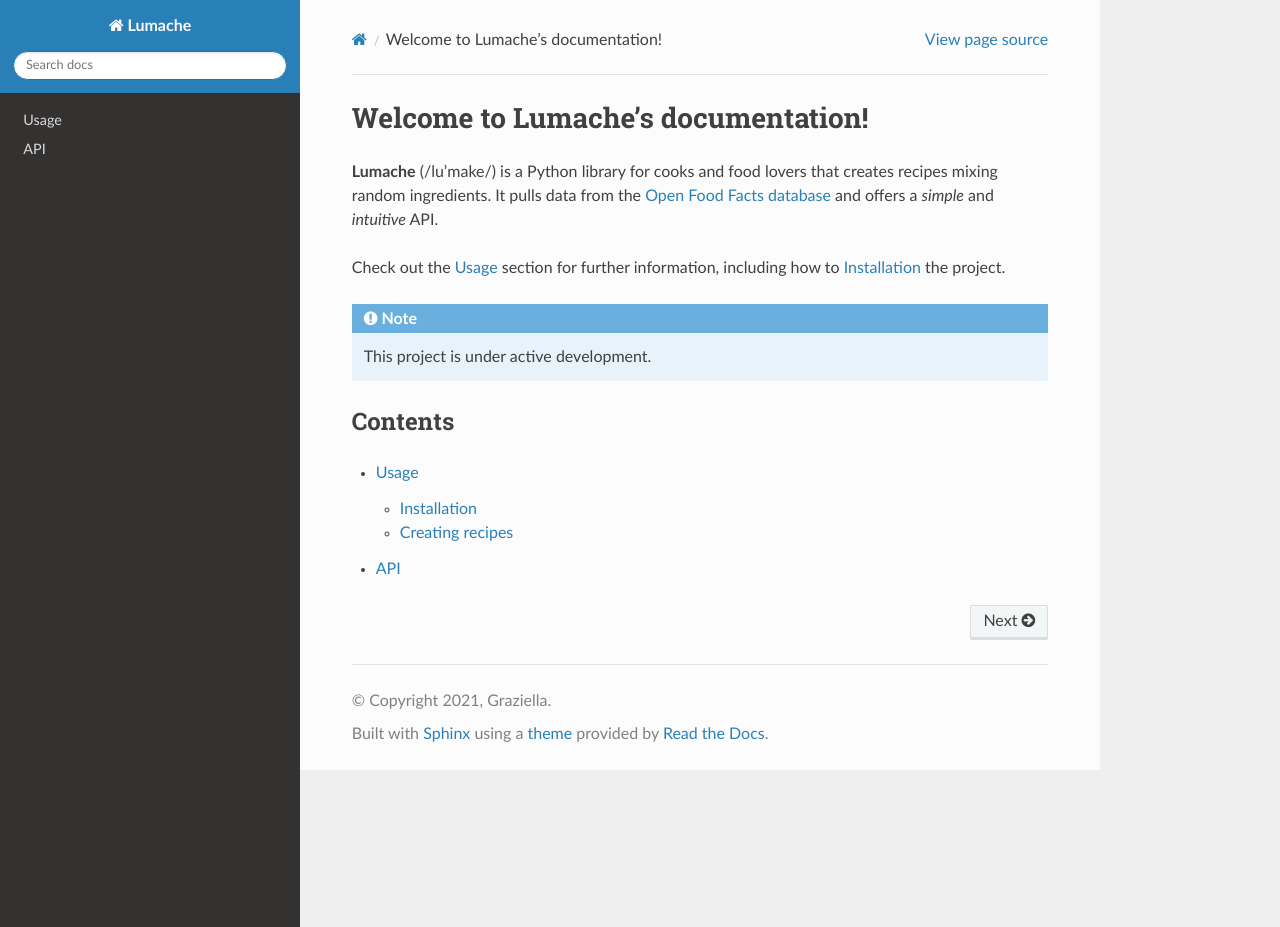
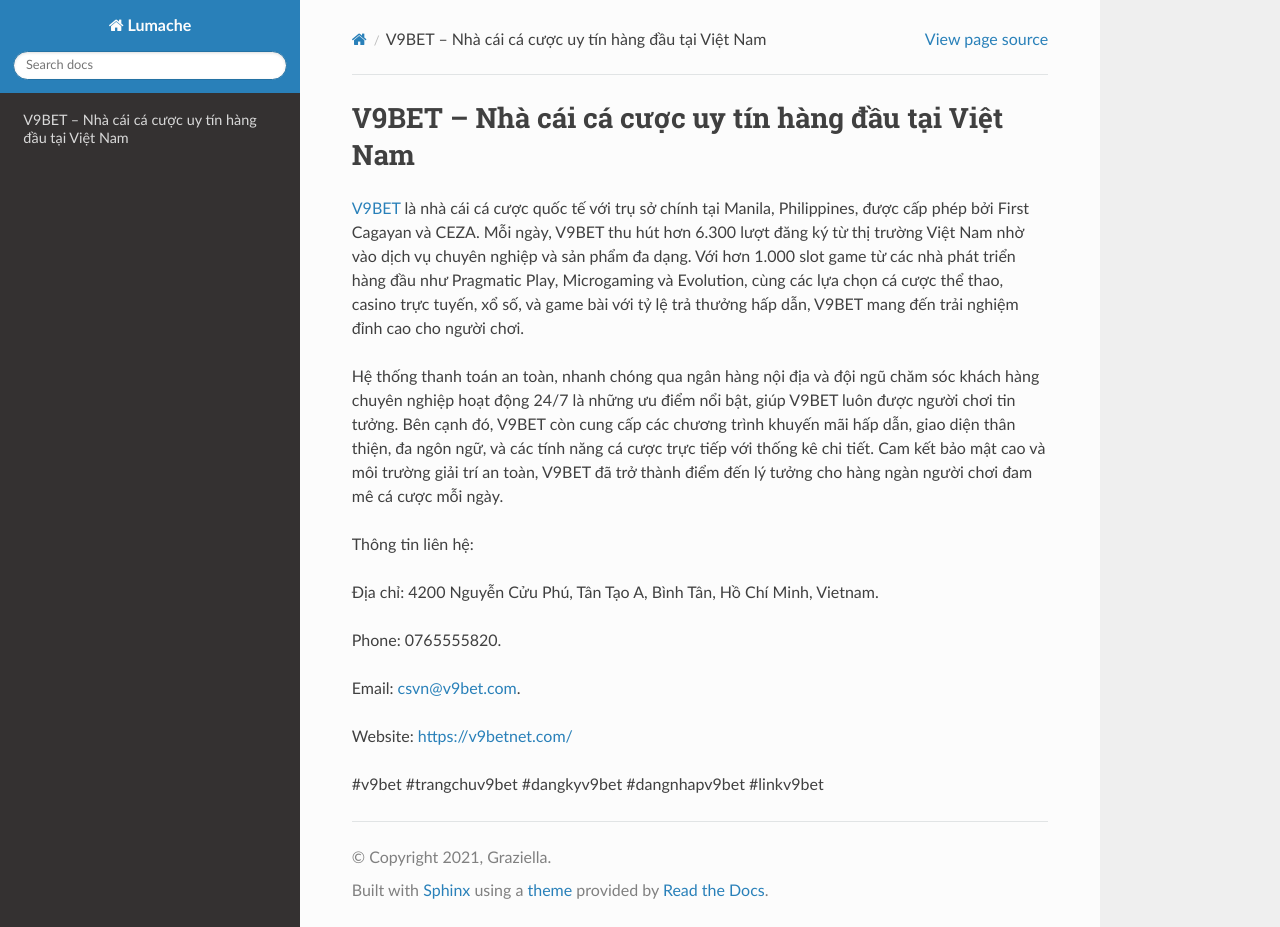
Before and after one commit to ShafferMalaki436t3cp/v9betnetcom, a Sphinx documentation site: the page built from docs/source/index.rst, in a window 1280 px wide and 927 px high. Built offline with Sphinx 7.4.7 and the Read the Docs theme 3.1.0, drawn with Linux system fonts in a browser that asks for light colours.

Commit message:
Update index.rst

```diff
--- a/docs/source/index.rst
+++ b/docs/source/index.rst
@@ -1,22 +1,18 @@
-Welcome to Lumache's documentation!
+V9BET – Nhà cái cá cược uy tín hàng đầu tại Việt Nam
 ===================================
 
-**Lumache** (/lu'make/) is a Python library for cooks and food lovers
-that creates recipes mixing random ingredients.
-It pulls data from the `Open Food Facts database <https://world.openfoodfacts.org/>`_
-and offers a *simple* and *intuitive* API.
+`V9BET <https://v9betnet.com/>`_ là nhà cái cá cược quốc tế với trụ sở chính tại Manila, Philippines, được cấp phép bởi First Cagayan và CEZA. Mỗi ngày, V9BET thu hút hơn 6.300 lượt đăng ký từ thị trường Việt Nam nhờ vào dịch vụ chuyên nghiệp và sản phẩm đa dạng. Với hơn 1.000 slot game từ các nhà phát triển hàng đầu như Pragmatic Play, Microgaming và Evolution, cùng các lựa chọn cá cược thể thao, casino trực tuyến, xổ số, và game bài với tỷ lệ trả thưởng hấp dẫn, V9BET mang đến trải nghiệm đỉnh cao cho người chơi.
 
-Check out the :doc:`usage` section for further information, including
-how to :ref:`installation` the project.
+Hệ thống thanh toán an toàn, nhanh chóng qua ngân hàng nội địa và đội ngũ chăm sóc khách hàng chuyên nghiệp hoạt động 24/7 là những ưu điểm nổi bật, giúp V9BET luôn được người chơi tin tưởng. Bên cạnh đó, V9BET còn cung cấp các chương trình khuyến mãi hấp dẫn, giao diện thân thiện, đa ngôn ngữ, và các tính năng cá cược trực tiếp với thống kê chi tiết. Cam kết bảo mật cao và môi trường giải trí an toàn, V9BET đã trở thành điểm đến lý tưởng cho hàng ngàn người chơi đam mê cá cược mỗi ngày.
 
-.. note::
+Thông tin liên hệ:
 
-   This project is under active development.
+Địa chỉ: 4200 Nguyễn Cửu Phú, Tân Tạo A, Bình Tân, Hồ Chí Minh, Vietnam.
 
-Contents
---------
+Phone: 0765555820.
 
-.. toctree::
+Email: csvn@v9bet.com.
 
-   usage
-   api
+Website: https://v9betnet.com/
+
+#v9bet #trangchuv9bet #dangkyv9bet #dangnhapv9bet #linkv9bet
```
